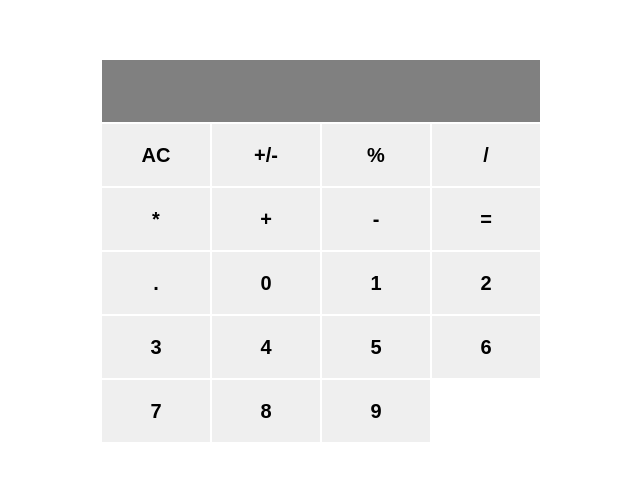
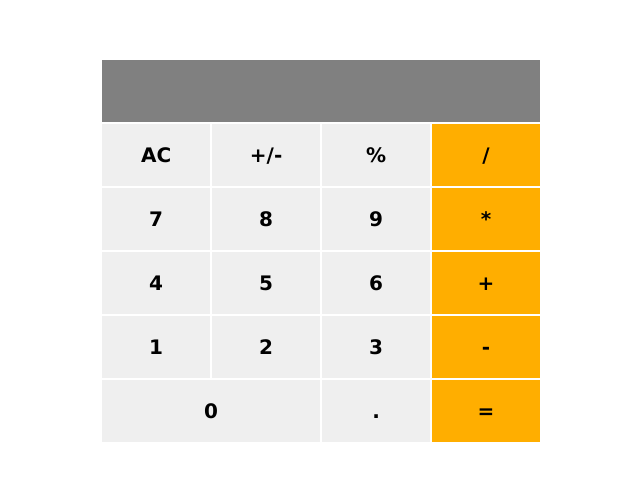
Before and after one commit to stephnna/math-magicians, a React (Create React App) app: page / in a window 1280 px wide. Shown: the part 149-630 px from the top of the page, without its empty margins (319-959 px from the left). Built offline with nearby package versions, Linux system fonts and the light colour scheme.

Commit message:
Implent the calculator UI to use class

```diff
--- a/src/App.js
+++ b/src/App.js
@@ -1,22 +1,4 @@
-/* eslint no-use-before-define: 0 */
-function App() {
-  const createButtons = () => {
-    const buttonArray = ['AC', '+/-', '%', '/', '*', '+', '-', '=', '.'];
-    for (let i = 0; i < 10; i += 1) {
-      buttonArray.push(i);
-    }
-    const listbuttons = buttonArray.map((item, index) => <button className="buttons" id={`btn${index}`} key={item.toString()} type="button">{item}</button>);
-    return listbuttons;
-  };
+import Calculator from './components/Calculator';
 
-  return (
-    <div className="App">
-      <div className="buttons-container">
-        <div className="display" />
-        {createButtons()}
-      </div>
-    </div>
-  );
-}
-
+const App = Calculator;
 export default App;
--- a/src/components/Calculator.js
+++ b/src/components/Calculator.js
@@ -0,0 +1,25 @@
+import React from 'react';
+
+class Calculator extends React.Component {
+  createButtons = () => {
+    const buttonArray = ['AC', '+/-', '%', '/', '*', '+', '-', '=', '.'];
+    for (let i = 9; i > -1; i -= 1) {
+      buttonArray.push(i);
+    }
+    const listbuttons = buttonArray.map((item, index) => <button className="buttons" id={`btn${index}`} key={item.toString()} type="button">{item}</button>);
+    return listbuttons;
+  };
+
+  render() {
+    return (
+      <div className="App">
+        <div className="buttons-container">
+          <div className="display" />
+          {this.createButtons()}
+        </div>
+      </div>
+    );
+  }
+}
+
+export default Calculator;
--- a/src/index.css
+++ b/src/index.css
@@ -8,14 +8,14 @@
   margin: 0;
   padding: 0;
   box-sizing: border-box;
-  font-family: 'Fira Sans' Verdana, Geneva, Tahoma, sans-serif;
+  font-family: Verdana, Geneva, Tahoma, sans-serif;
 }
 .buttons-container {
   padding: 0;
   margin: 0;
   display: grid;
-  grid-template-columns: 110px 110px 110px 110px;
-  grid-template-rows: 64px 64px 64px 64px 64px 64px;
+  grid-template-columns: repeat(4, 110px);
+  grid-template-rows: repeat(6, 64px);
 }
 
 body{
@@ -35,7 +35,6 @@ body{
  background-color: var(--tertiary);
   grid-column-start: 1;
   grid-column-end: 5;
-  /* padding: 32px */
 }
 
 
@@ -46,9 +45,25 @@ body{
   font-weight: 700;
 }
 
-.buttons-container  > .buttons{
+.buttons-container  > .buttons {
   appearance: none;
   border:  none;
   outline:  none;
   cursor: pointer;
 }
+
+#btn11 { grid-area: 3 / 1 / 4 / 2 }
+#btn10 { grid-area: 3 / 2 / 4 / 3 }
+#btn9 { grid-area: 3 / 3 / 4 / 4 }
+#btn14 { grid-area: 4 / 1 / 5 / 2 }
+#btn13 { grid-area: 4 / 2 / 5 / 2 }
+#btn12 { grid-area: 4 / 3 / 5 / 4 }
+#btn17 { grid-area: 5 / 1 / 6 / 2 }
+#btn16 { grid-area: 5 / 2 / 6 / 3 }
+#btn15 { grid-area: 5 / 3 / 6 / 3 }
+#btn18 { grid-area: 6 / 1 / 6 / 3 }
+#btn8 { grid-area: 6 / 3 / 6 / 4 }
+
+#btn3, #btn4, #btn5, #btn6, #btn7 {
+  background-color: var(--secondary);
+}
```
